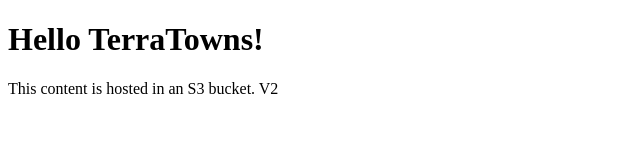
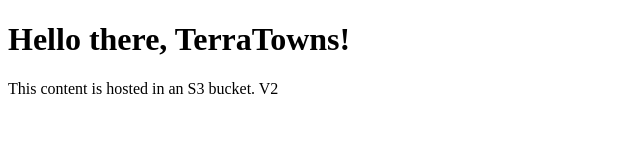
Before and after one commit to Gamerrethink/terraform-beginner-bootcamp-2023, a plain HTML site: page public/index.html in a window 1280 px wide. Shown: the whole page, without its empty margins (0-640 px from the left). Drawn offline with Linux system fonts and the light colour scheme.

```diff
--- a/public/index.html
+++ b/public/index.html
@@ -6,7 +6,7 @@
 </head>
 <body>
 
-<h1>Hello TerraTowns!</h1>
+<h1>Hello there, TerraTowns!</h1>
 
 This content is hosted in an S3 bucket.
 V2
```
Also changed, not shown: 4 other files.
